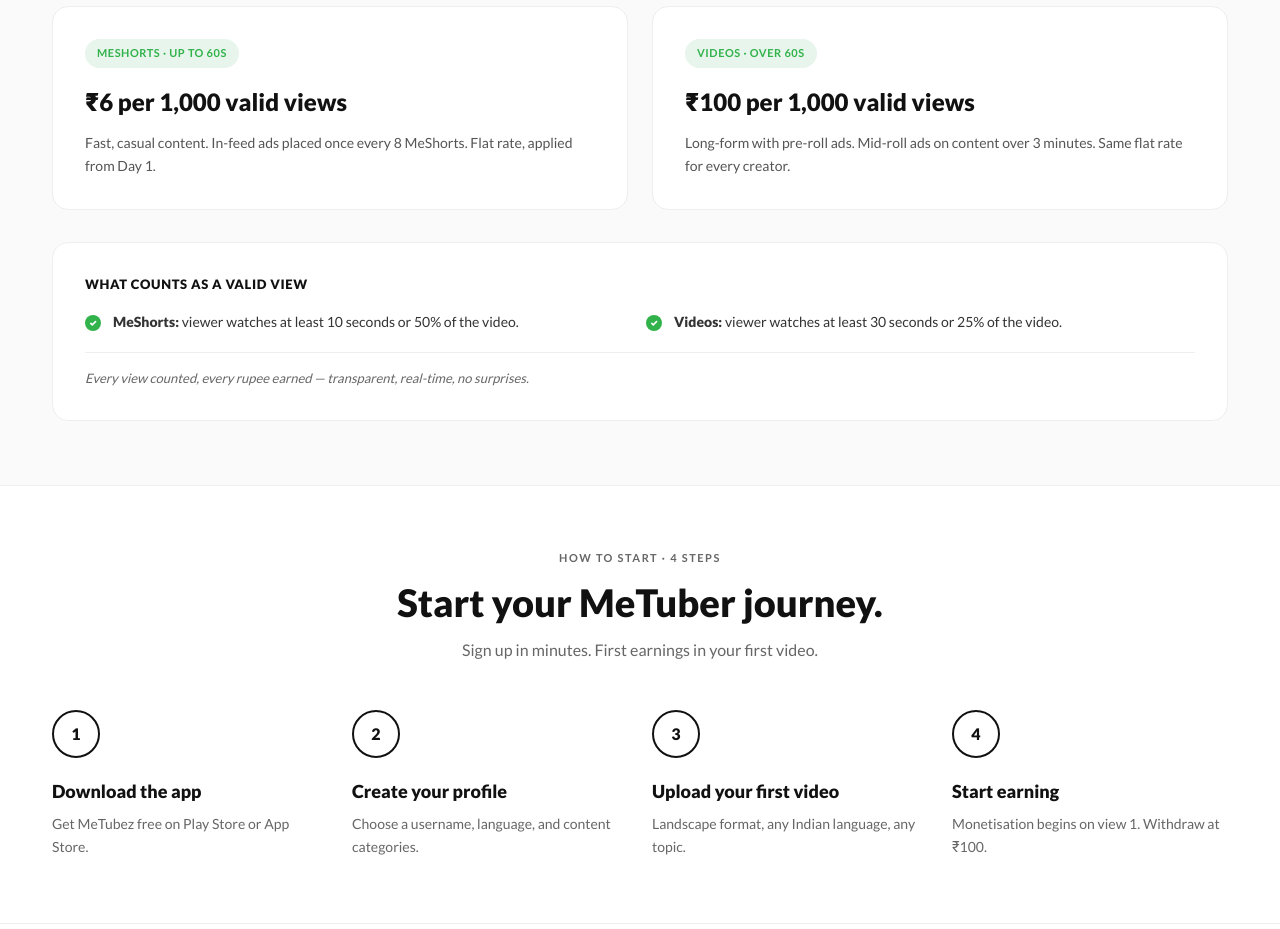
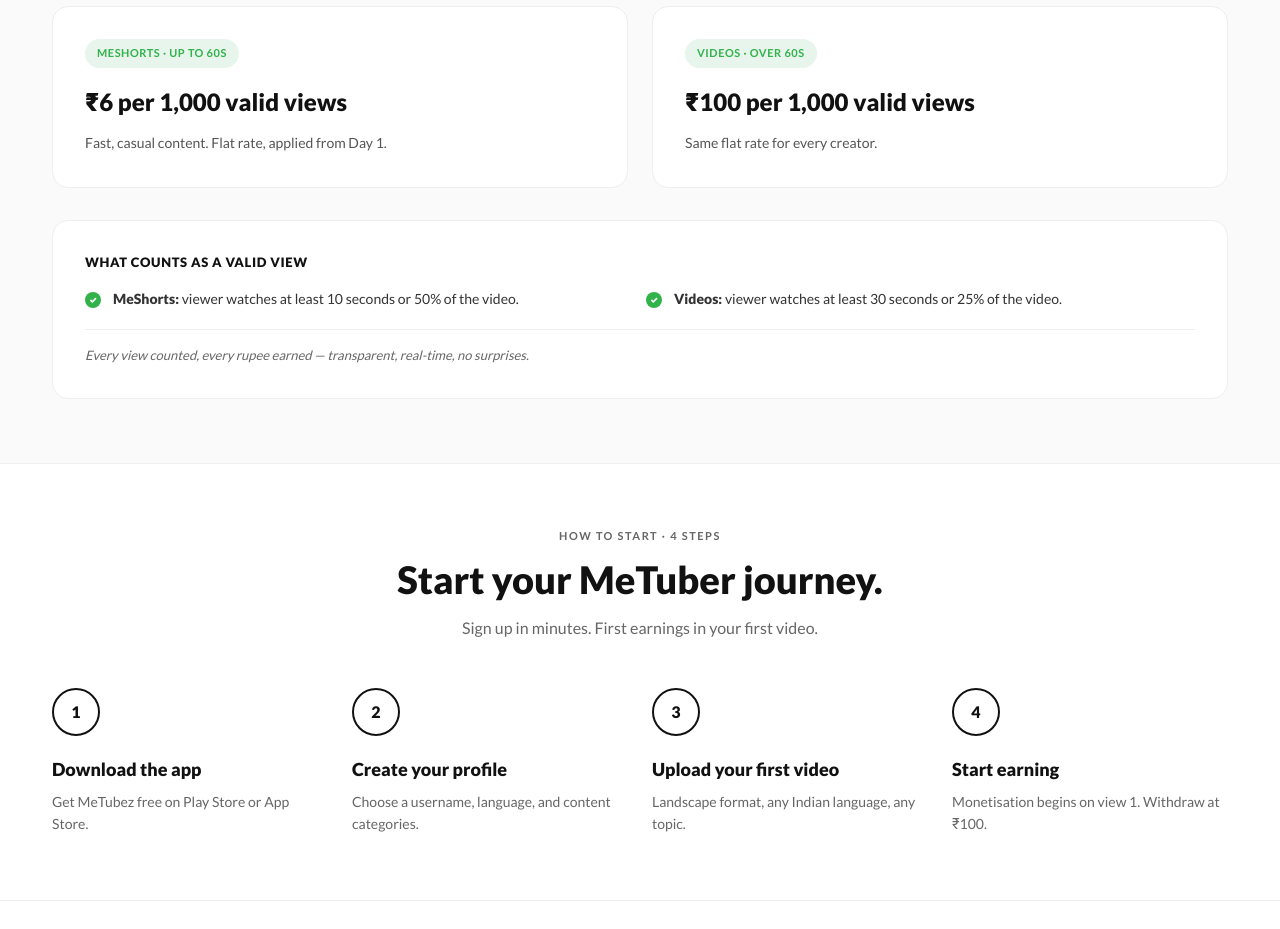
Before and after one commit to Sayuj63/metubez-website, a Next.js app: page /metubers in a window 1280 px wide. Shown: the part 1720-2649 px from the top of the page. Built offline with nearby package versions, Linux system fonts and the light colour scheme; no server answers.

Commit message:
Remove ad-placement lines from the /metubers rate cards
Drops "In-feed ads placed once every 8 MeShorts" and "Long-form with
pre-roll ads. Mid-roll ads on content over 3 minutes."

Co-Authored-By: Claude Opus 5.5 <noreply@anthropic.com>

```diff
--- a/src/app/metubers/page.tsx
+++ b/src/app/metubers/page.tsx
@@ -260,8 +260,7 @@ export default function MeTubersPage() {
                   ₹6 per 1,000 valid views
                 </h3>
                 <p className="text-[14px] text-[#555] leading-relaxed">
-                  Fast, casual content. In-feed ads placed once every 8
-                  MeShorts. Flat rate, applied from Day 1.
+                  Fast, casual content. Flat rate, applied from Day 1.
                 </p>
               </div>
               <div className="bg-white border border-[#eee] rounded-2xl p-6 md:p-8">
@@ -272,8 +271,7 @@ export default function MeTubersPage() {
                   ₹100 per 1,000 valid views
                 </h3>
                 <p className="text-[14px] text-[#555] leading-relaxed">
-                  Long-form with pre-roll ads. Mid-roll ads on content over 3
-                  minutes. Same flat rate for every creator.
+                  Same flat rate for every creator.
                 </p>
               </div>
             </div>
```
